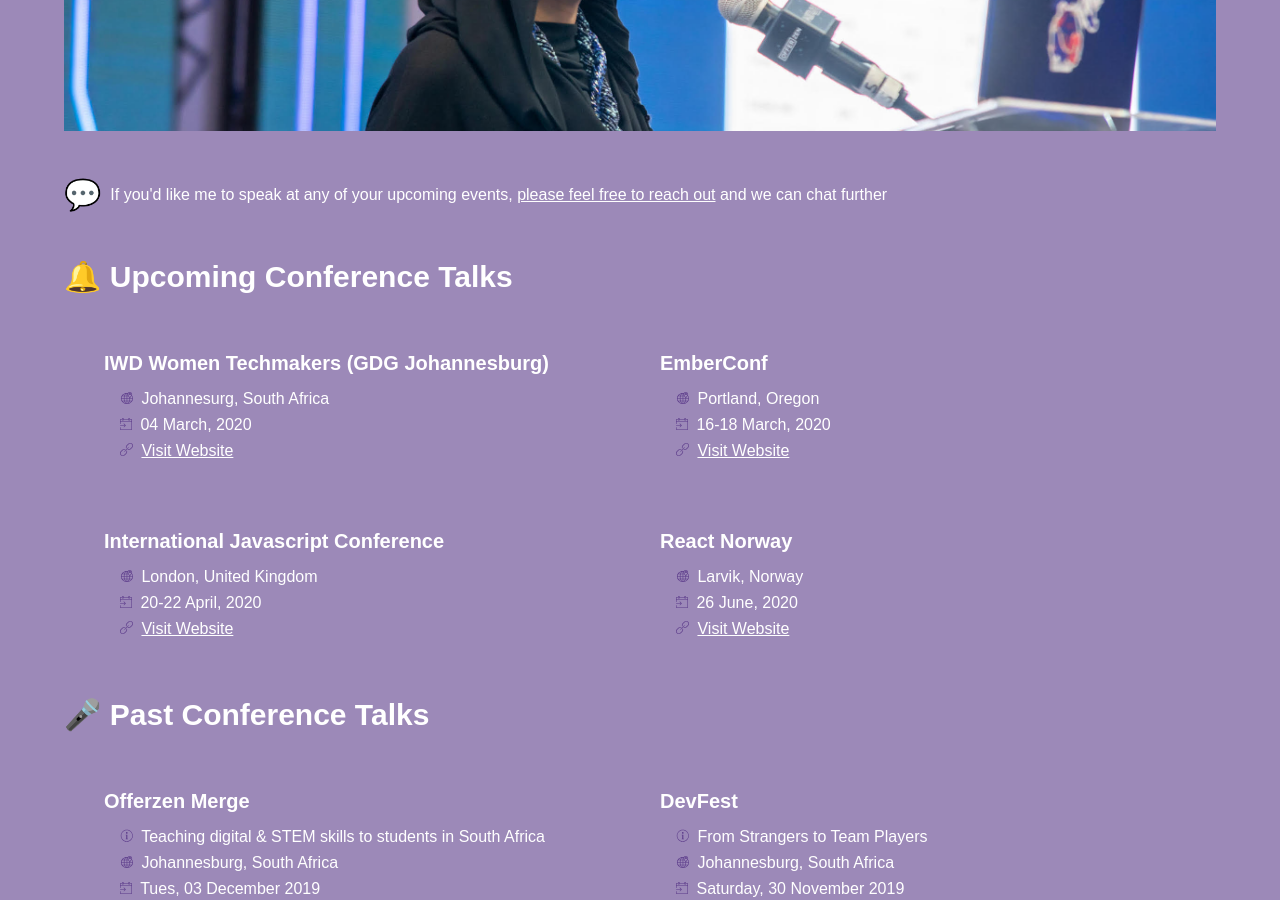
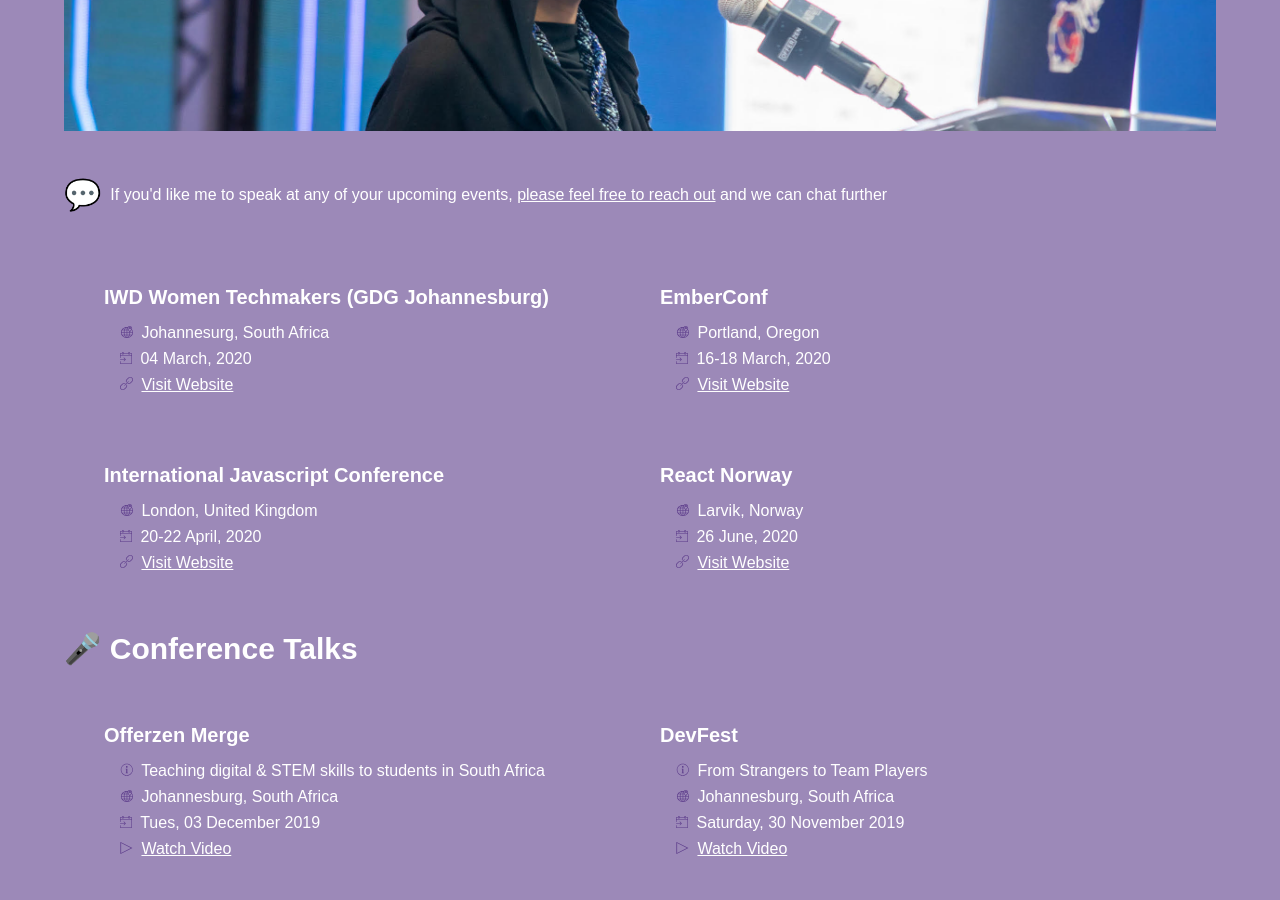
Before and after one commit to Ridhwana/Ridhwana.github.io, a Jekyll site: the page built from speaking.md, in a window 1280 px wide and 900 px high, scrolled down 360 px. Built offline with Jekyll 4.4.1, drawn with Linux system fonts in a browser that asks for light colours.

Commit message:
chore: update talks section

```diff
--- a/_layouts/speaking.html
+++ b/_layouts/speaking.html
@@ -13,7 +13,7 @@ layout: default
     <div class="talks__callout-text">&nbsp; If you'd like me to speak at any of your upcoming events, <a href="mailto:ridhwana.khan16@gmail.com?subject=I'd like you to speak at my event!">please feel free to reach out</a> and we can chat further</div>
   </div>
 
-  <h1 class="talks__sub-header">🔔 Upcoming Conference Talks</h1>
+  <!-- <h1 class="talks__sub-header">🔔 Upcoming Conference Talks</h1> -->
   <ul class="talks__list">
     {% for talk in site.data.upcoming_speaking %}
       <li class="talk__item">
@@ -45,7 +45,7 @@ layout: default
   </ul>
 
 
-  <h1 class="talks__sub-header">🎤 Past Conference Talks</h1>
+  <h1 class="talks__sub-header">🎤 Conference Talks</h1>
   <ul class="talks__list">
     {% for talk in site.data.speaking %}
       <li class="talk__item">
```
